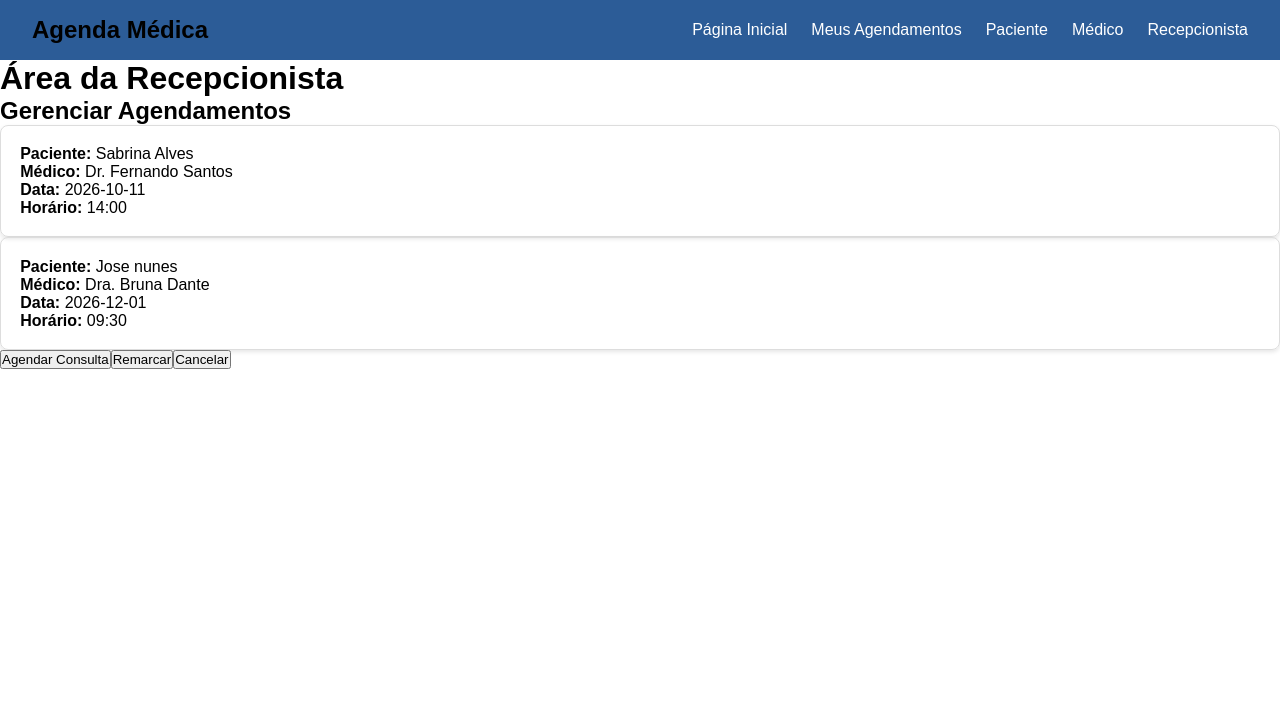
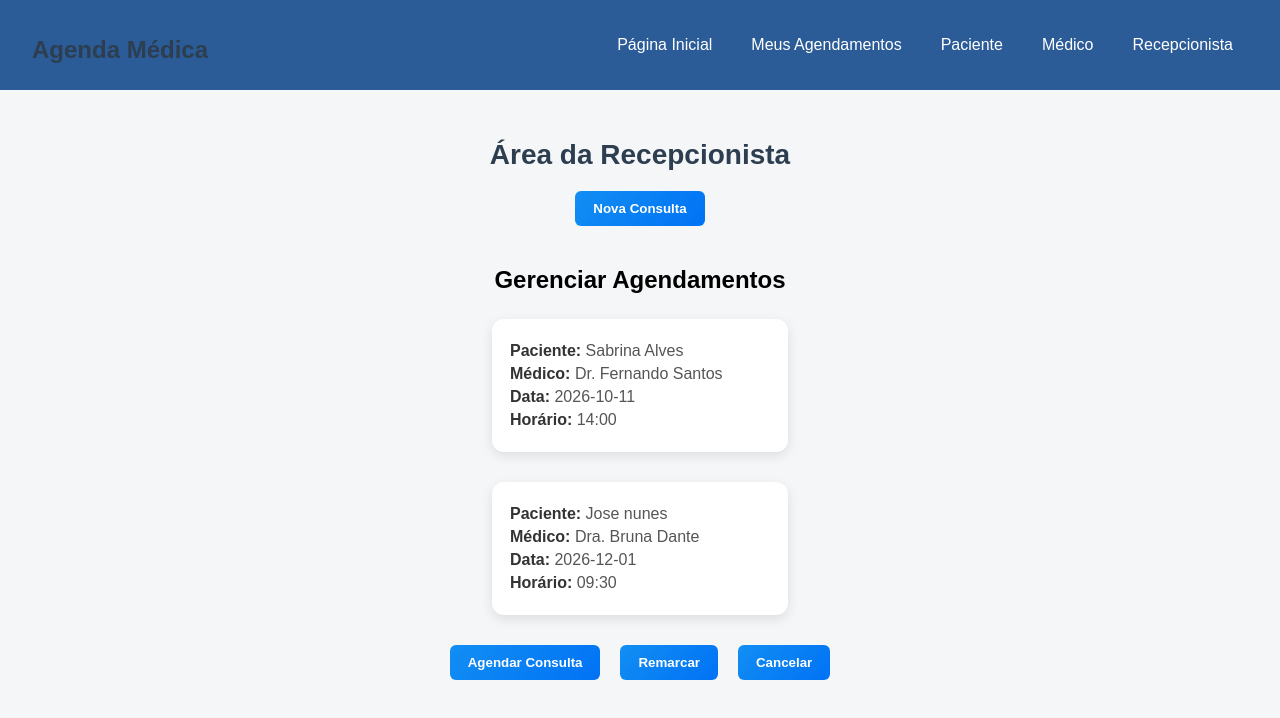
Before and after one commit to liynxyy/agendamed, a React (Vite) app: page /recepcionista in a window 1280 px wide. Shown: the top 718 px of the page. Built offline with nearby package versions, Linux system fonts and the light colour scheme.

Commit message:
mais atualizações das paginas

```diff
--- a/src/components/menu.css
+++ b/src/components/menu.css
@@ -23,3 +23,18 @@
 .links a:hover {
   text-decoration: underline;
 }
+
+nav {
+  background: #6c63ff;
+  padding: 15px;
+}
+
+nav a {
+  color: white;
+  margin-right: 15px;
+  text-decoration: none;
+}
+
+nav a:hover {
+  text-decoration: underline;
+}
--- a/src/index.css
+++ b/src/index.css
@@ -1,48 +1,37 @@
-* {
+body {
   margin: 0;
-  padding: 0;
-  box-sizing: border-box;
   font-family: Arial, sans-serif;
+  background-color: #f4f6f8;
 }
 
-.conteudo {
-  max-width: 1000px;
-  margin: 2rem auto;
-  padding: 0 1.5rem;
+.container {
+  padding: 20px;
+  text-align: center;
 }
 
-.conteudo h1 {
-  color: #2c5c97;
-  margin-bottom: 1.5rem;
+h1 {
+  color: #2c3e50;
 }
 
-.conteudo p {
-  font-size: 1.1rem;
-  line-height: 1.6;
-  margin-bottom: 2rem;
-  color: #333;
+button {
+  padding: 10px 15px;
+  margin: 5px;
+  border: none;
+  border-radius: 6px;
+  background-color: #3498db;
+  color: white;
+  cursor: pointer;
 }
 
-.info ul {
-  margin-left: 1.5rem;
-  line-height: 1.8;
-  color: #333;
-}
-
-.lista-agendamentos {
-  display: grid;
-  gap: 1.2rem;
-  margin-top: 2rem;
+button:hover {
+  background-color: #2980b9;
 }
 
 .card {
-  padding: 1.2rem;
-  border: 1px solid #ddd;
-  border-radius: 8px;
-  box-shadow: 0 2px 4px rgba(0,0,0,0.1);
+  background: white;
+  padding: 15px;
+  margin: 10px auto;
+  width: 250px;
+  border-radius: 10px;
+  box-shadow: 0px 2px 8px rgba(0,0,0,0.1);
 }
-
-.card h4 {
-  color: #2c5c97;
-  margin-bottom: 0.8rem;
-}
--- a/src/pages/agendamentos/index.jsx
+++ b/src/pages/agendamentos/index.jsx
@@ -1,30 +1,38 @@
-import Menu from "../../components/Menu";
+import Menu from "../../components/Menu"
+import "./style.css"
 
 export default function Agendamentos() {
   return (
     <div>
       <Menu />
-      <main className="conteudo">
+
+      <main className="container">
         <h1>Meus Agendamentos</h1>
 
-        <div className="lista-agendamentos">
+        <div className="cards">
           <div className="card">
             <h4>Consulta com Clínico Geral</h4>
-            <p>Dr. Fernando Santos</p>
-            <p>Data: 2026-10-11</p>
-            <p>Horário: 14:00</p>
-            <p>Local: Consultório 1</p>
+            <p><strong>Médico:</strong> Dr. Fernando Santos</p>
+            <p><strong>Data:</strong> 2026-10-11</p>
+            <p><strong>Horário:</strong> 14:00</p>
+            <p><strong>Local:</strong> Consultório 1</p>
           </div>
 
           <div className="card">
             <h4>Odontologia</h4>
-            <p>Data: Bruna Alves</p>
-            <p>Data: 2026-12-01</p>
-            <p>Horário: 09:30</p>
-            <p>Local: Consultório 2</p>
+            <p><strong>Médico:</strong> Dra. Bruna Dante</p>
+            <p><strong>Data:</strong> 2026-12-01</p>
+            <p><strong>Horário:</strong> 09:30</p>
+            <p><strong>Local:</strong> Consultório 2</p>
           </div>
         </div>
+
+        <div className="botoes">
+          <button>Nova Consulta</button>
+          <button className="cancelar">Cancelar</button>
+        </div>
+
       </main>
     </div>
-  );
+  )
 }
--- a/src/pages/agendamentos/style.css
+++ b/src/pages/agendamentos/style.css
@@ -0,0 +1,59 @@
+.container {
+  padding: 40px;
+  text-align: center;
+}
+
+h1 {
+  margin-bottom: 30px;
+  color: #2c3e50;
+}
+
+/* CARDS */
+.cards {
+  display: flex;
+  justify-content: center;
+  gap: 20px;
+  flex-wrap: wrap;
+}
+
+.card {
+  background: white;
+  padding: 20px;
+  width: 260px;
+  border-radius: 12px;
+  box-shadow: 0 4px 10px rgba(0,0,0,0.1);
+  text-align: left;
+  transition: 0.3s;
+}
+
+.card:hover {
+  transform: translateY(-5px);
+}
+
+/* BOTÕES */
+.botoes {
+  margin-top: 30px;
+}
+
+button {
+  background-color: #3498db;
+  color: white;
+  border: none;
+  padding: 10px 18px;
+  margin: 5px;
+  border-radius: 8px;
+  cursor: pointer;
+  transition: 0.3s;
+}
+
+button:hover {
+  background-color: #2980b9;
+}
+
+.cancelar {
+  background-color: #e74c3c;
+}
+
+.cancelar:hover {
+  background-color: #c0392b;
+}
--- a/src/pages/inicio/index.jsx
+++ b/src/pages/inicio/index.jsx
@@ -1,4 +1,5 @@
 import Menu from "../../components/Menu";
+import "./style.css";
 
 export default function Inicio() {
   return (
--- a/src/pages/inicio/style.css
+++ b/src/pages/inicio/style.css
@@ -1,24 +1,27 @@
 .container {
+  display: flex;
+  flex-direction: column;
+  align-items: center;
   padding: 30px;
-  text-align: center;
 }
 
+/* CARDS */
 .cards {
-  display: grid;
-  grid-template-columns: repeat(auto-fit, minmax(200px, 1fr));
+  display: flex;
   gap: 20px;
-  margin-top: 30px;
+  margin-top: 20px;
 }
 
 .card {
-  background: #f4f6f8;
+  background: white;
   padding: 20px;
+  width: 200px;
   border-radius: 12px;
+  text-align: center;
+  box-shadow: 0px 4px 12px rgba(0,0,0,0.1);
   transition: 0.3s;
-  cursor: pointer;
 }
 
 .card:hover {
   transform: scale(1.05);
-  background: #e3f2fd;
 }
--- a/src/pages/medico/index.jsx
+++ b/src/pages/medico/index.jsx
@@ -1,4 +1,5 @@
 import Menu from "../../components/Menu";
+import "./style.css";
 
 export default function Medico() {
   return (
@@ -7,6 +8,10 @@ export default function Medico() {
 
       <main className="container">
         <h1>Área do Médico</h1>
+
+        <button onClick={() => alert("Consulta finalizada")}>
+  Finalizar Consulta
+</button>
 
         <h2>Consultas do Dia</h2>
 
--- a/src/pages/medico/style.css
+++ b/src/pages/medico/style.css
@@ -1,3 +1,62 @@
+.container {
+  display: flex;
+  flex-direction: column;
+  align-items: center;
+  padding: 30px;
+}
+
+h1 {
+  margin-bottom: 10px;
+}
+
+h2 {
+  margin-top: 30px;
+  margin-bottom: 15px;
+}
+
+
+.botoes {
+  display: flex;
+  gap: 10px;
+  margin: 15px 0;
+}
+
 button {
-  background: #009688;
+  padding: 10px 18px;
+  border: none;
+  border-radius: 8px;
+  background: linear-gradient(135deg, #009688, #00796b);
+  color: white;
+  cursor: pointer;
+  transition: 0.3s;
 }
+
+button:hover {
+  transform: scale(1.05);
+}
+
+/* CARDS */
+.cards {
+  display: flex;
+  flex-wrap: wrap;
+  justify-content: center;
+  gap: 20px;
+}
+
+.card {
+  background: white;
+  padding: 18px;
+  width: 250px;
+  border-radius: 12px;
+  box-shadow: 0px 4px 12px rgba(0,0,0,0.1);
+  text-align: left;
+  transition: 0.3s;
+}
+
+.card:hover {
+  transform: translateY(-5px);
+}
+
+.card p {
+  margin: 5px 0;
+}
--- a/src/pages/paciente/index.jsx
+++ b/src/pages/paciente/index.jsx
@@ -1,12 +1,62 @@
 import Menu from "../../components/Menu";
+import { useState } from "react";
+import "./style.css";
 
 export default function Paciente() {
+  const [nome, setNome] = useState("");
+const [data, setData] = useState("");
+const [hora, setHora] = useState("");
+const [isOpen, setIsOpen] = useState(false);
   return (
     <div>
       <Menu />
 
       <main className="container">
         <h1>Área do Paciente</h1>
+        <p>Agende suas consultas de forma rapida e facil</p>
+
+        <button onClick={() => setIsOpen(true)}>
+  Agendar Consulta
+</button>
+
+{isOpen && (
+  <div className="modal">
+    <h2>Nova Consulta</h2>
+
+    <form
+      onSubmit={(e) => {
+        e.preventDefault();
+        alert("Consulta agendada!");
+        setIsOpen(false);
+      }}
+    >
+      <input
+        type="text"
+        placeholder="Nome do paciente"
+        value={nome}
+        onChange={(e) => setNome(e.target.value)}
+      />
+
+      <input
+        type="date"
+        value={data}
+        onChange={(e) => setData(e.target.value)}
+      />
+
+      <input
+        type="time"
+        value={hora}
+        onChange={(e) => setHora(e.target.value)}
+      />
+
+      <button type="submit">Confirmar</button>
+    </form>
+
+    <button onClick={() => setIsOpen(false)}>
+      Fechar
+    </button>
+  </div>
+)}
 
         <h2>Meus Agendamentos</h2>
 
--- a/src/pages/paciente/style.css
+++ b/src/pages/paciente/style.css
@@ -1,12 +1,64 @@
+
+.container {
+  max-width: 900px;
+  margin: 0 auto;
+  padding: 30px;
+  text-align: center;
+}
+
+
+.container h1 {
+  font-size: 28px;
+  margin-bottom: 10px;
+}
+
+.container p {
+  color: #555;
+  margin-bottom: 20px;
+}
+
+
+.container button {
+  background-color: #128ef3;
+  border: none;
+  padding: 10px 18px;
+  border-radius: 6px;
+  color: white;
+  font-weight: bold;
+  cursor: pointer;
+  margin: 10px;
+  transition: 0.3s;
+}
+
+.container button:hover {
+  background-color: #128ef3;
+}
+
+
+.agendamentos {
+  margin-top: 30px;
+  display: flex;
+  flex-direction: column;
+  align-items: center;
+}
+
+
+.card {
+  background: white;
+  border-radius: 10px;
+  padding: 20px;
+  width: 320px;
+  box-shadow: 0 4px 10px rgba(0,0,0,0.1);
+  margin-bottom: 20px;
+  text-align: left;
+}
+
+
+.card strong {
+  color: #333;
+}
+
+
 .botoes {
   margin-top: 20px;
 }
-
-button {
-  margin: 5px;
-  padding: 10px;
-  border-radius: 8px;
-  border: none;
-  background: #6c63ff;
-  color: white;
-}
--- a/src/pages/recepcionista/index.jsx
+++ b/src/pages/recepcionista/index.jsx
@@ -1,4 +1,5 @@
 import Menu from "../../components/Menu";
+import "./style.css";
 
 export default function Recepcionista() {
   return (
@@ -7,6 +8,10 @@ export default function Recepcionista() {
 
       <main className="container">
         <h1>Área da Recepcionista</h1>
+
+        <button onClick={() => alert("Consulta criada")}>
+  Nova Consulta
+</button>
 
         <h2>Gerenciar Agendamentos</h2>
 
--- a/src/pages/recepcionista/style.css
+++ b/src/pages/recepcionista/style.css
@@ -1,3 +1,62 @@
+.container {
+  display: flex;
+  flex-direction: column;
+  align-items: center;
+  padding: 30px;
+}
+
+h1 {
+  margin-bottom: 10px;
+}
+
+h2 {
+  margin-top: 30px;
+  margin-bottom: 15px;
+}
+
+/* BOTÕES */
+.botoes {
+  display: flex;
+  gap: 10px;
+  margin: 15px 0;
+}
+
 button {
-  background: #ff9800;
+  padding: 10px 18px;
+  border: none;
+  border-radius: 8px;
+  background: linear-gradient(135deg, #128ef3, #0072f5);
+  color: white;
+  cursor: pointer;
+  transition: 0.3s;
 }
+
+button:hover {
+  transform: scale(1.05);
+}
+
+/* CARDS */
+.cards {
+  display: flex;
+  flex-wrap: wrap;
+  justify-content: center;
+  gap: 20px;
+}
+
+.card {
+  background: white;
+  padding: 18px;
+  width: 260px;
+  border-radius: 12px;
+  box-shadow: 0px 4px 12px rgba(0,0,0,0.1);
+  text-align: left;
+  transition: 0.3s;
+}
+
+.card:hover {
+  transform: translateY(-5px);
+}
+
+.card p {
+  margin: 5px 0;
+}
```
